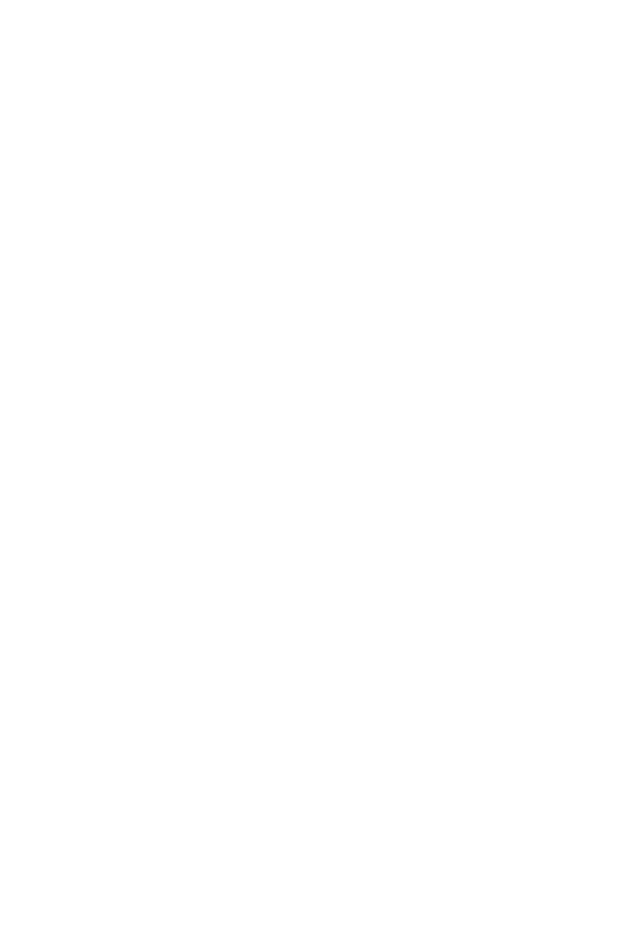
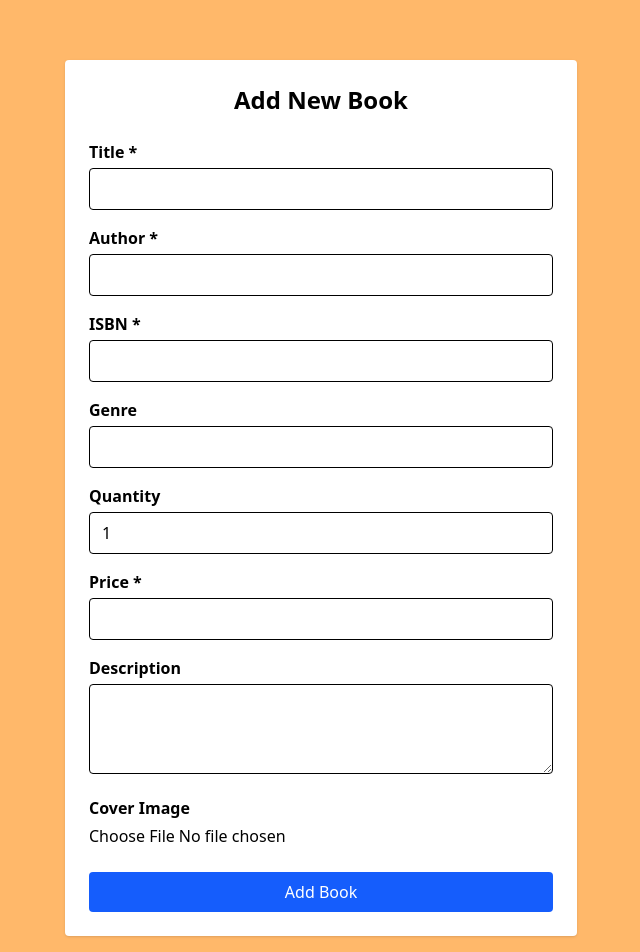
Before and after one commit to codewithkunal40/Library-Management-System, a React (Vite) app in the folder client/: page /add-books in a window 1280 px wide. Before the commit this address had no page. Shown: the top 952 px of the page, without its empty margins (319-959 px from the left). Before the commit the page ends 800 px from the top, so only its background shows below. Built offline with nearby package versions, Linux system fonts and the light colour scheme.

Commit message:
add books api completed

```diff
--- a/client/src/App.jsx
+++ b/client/src/App.jsx
@@ -8,6 +8,7 @@
 import AdminDashboard from "./components/adminDashboard";
 import ForgetPasswordPage from "./components/ForgetPasswordPage";
 import VerifyOtpPage from "./components/VerifyOtpPage";
+import AddBookForm from "./components/AddBooks/AddBookForm";
 
 function App() {
   return (
@@ -21,6 +22,8 @@
         <Route path="/forget-password" element={<ForgetPasswordPage />} />
         <Route path="/verify-otp" element={<VerifyOtpPage />} />
 
+        <Route path="/add-books" element={<AddBookForm />} />
+
         <Route path="/user-dashboard" element={<UserDashboard />} />
         <Route path="/admin-dashboard" element={<AdminDashboard />} />
       </Routes>
--- /dev/null
+++ b/client/src/components/AddBooks/AddBookForm.jsx
@@ -0,0 +1,185 @@
+import React, { useState } from "react";
+import { toast } from "react-toastify";
+import axios from "axios";
+
+const AddBookForm = () => {
+  const [form, setForm] = useState({
+    title: "",
+    author: "",
+    isbn: "",
+    genre: "",
+    quantity: 1,
+    description: "",
+    price: "",
+  });
+  const [coverImage, setCoverImage] = useState(null);
+  const [loading, setLoading] = useState(false);
+  const [message, setMessage] = useState("");
+
+  const handleChange = (e) => {
+    const { name, value } = e.target;
+    setForm((prev) => ({
+      ...prev,
+      [name]: value,
+    }));
+  };
+
+  const handleFileChange = (e) => {
+    setCoverImage(e.target.files[0]);
+  };
+
+  const handleSubmit = async (e) => {
+    e.preventDefault();
+    setLoading(true);
+    setMessage("");
+    try {
+      const formData = new FormData();
+      Object.entries(form).forEach(([key, value]) => {
+        formData.append(key, value);
+      });
+      if (coverImage) {
+        formData.append("coverImage", coverImage);
+      }
+
+      const yourToken = localStorage.getItem("token")
+      const res = await axios.post(
+        "http://localhost:3000/api/books/add-book",
+        formData,
+        {
+          headers: {
+            "Content-Type": "multipart/form-data",
+            'Authorization': `Bearer ${yourToken}` // Uncomment if using JWT
+          },
+          withCredentials: true, // if using cookies for auth
+        }
+      );
+
+      console.log(res)
+      toast.success("Book added successfully!");
+      setForm({
+        title: "",
+        author: "",
+        isbn: "",
+        genre: "",
+        quantity: 1,
+        description: "",
+        price: "",
+      });
+      setCoverImage(null);
+    } catch (err) {
+      toast.error(
+        err.response?.data?.message || "Failed to add book. Please try again."
+      );
+    } finally {
+      setLoading(false);
+    }
+  };
+
+  return (
+    <div className="bg-orange-300 p-5">
+    <div className="max-w-lg mx-auto mt-10 p-6 bg-white rounded shadow">
+      <h2 className="text-2xl font-bold mb-6 text-center">Add New Book</h2>
+      {message && (
+        <div className="mb-4 text-center text-red-600">{message}</div>
+      )}
+      <form onSubmit={handleSubmit} encType="multipart/form-data">
+        <div className="mb-4">
+          <label className="block mb-1 font-semibold">Title *</label>
+          <input
+            type="text"
+            name="title"
+            value={form.title}
+            onChange={handleChange}
+            required
+            className="w-full border px-3 py-2 rounded focus:outline-none focus:ring"
+          />
+        </div>
+        <div className="mb-4">
+          <label className="block mb-1 font-semibold">Author *</label>
+          <input
+            type="text"
+            name="author"
+            value={form.author}
+            onChange={handleChange}
+            required
+            className="w-full border px-3 py-2 rounded focus:outline-none focus:ring"
+          />
+        </div>
+        <div className="mb-4">
+          <label className="block mb-1 font-semibold">ISBN *</label>
+          <input
+            type="text"
+            name="isbn"
+            value={form.isbn}
+            onChange={handleChange}
+            required
+            className="w-full border px-3 py-2 rounded focus:outline-none focus:ring"
+          />
+        </div>
+        <div className="mb-4">
+          <label className="block mb-1 font-semibold">Genre</label>
+          <input
+            type="text"
+            name="genre"
+            value={form.genre}
+            onChange={handleChange}
+            className="w-full border px-3 py-2 rounded focus:outline-none focus:ring"
+          />
+        </div>
+        <div className="mb-4">
+          <label className="block mb-1 font-semibold">Quantity</label>
+          <input
+            type="number"
+            name="quantity"
+            min="1"
+            value={form.quantity}
+            onChange={handleChange}
+            className="w-full border px-3 py-2 rounded focus:outline-none focus:ring"
+          />
+        </div>
+        <div className="mb-4">
+          <label className="block mb-1 font-semibold">Price *</label>
+          <input
+            type="number"
+            name="price"
+            min="0"
+            value={form.price}
+            onChange={handleChange}
+            required
+            className="w-full border px-3 py-2 rounded focus:outline-none focus:ring"
+          />
+        </div>
+        <div className="mb-4">
+          <label className="block mb-1 font-semibold">Description</label>
+          <textarea
+            name="description"
+            value={form.description}
+            onChange={handleChange}
+            rows={3}
+            className="w-full border px-3 py-2 rounded focus:outline-none focus:ring"
+          ></textarea>
+        </div>
+        <div className="mb-6">
+          <label className="block mb-1 font-semibold">Cover Image</label>
+          <input
+            type="file"
+            name="coverImage"
+            accept="image/*"
+            onChange={handleFileChange}
+            className="w-full"
+          />
+        </div>
+        <button
+          type="submit"
+          disabled={loading}
+          className="w-full bg-blue-600 text-white py-2 rounded hover:bg-blue-700 transition"
+        >
+          {loading ? "Adding..." : "Add Book"}
+        </button>
+      </form>
+    </div>
+    </div>
+  );
+};
+
+export default AddBookForm;
--- a/client/src/components/LoginPage.jsx
+++ b/client/src/components/LoginPage.jsx
@@ -43,7 +43,8 @@
             const data = await res.json();
 
             if (data.token && data.user) {
-                localStorage.setItem("user", JSON.stringify(data.user)); // ✅ store user in localStorage
+                localStorage.setItem("user", JSON.stringify(data.user)); // store user in localStorage
+                localStorage.setItem("token", data?.token); // store token in localStorage
 
                 if (data.user.role === "admin") {
                     navigate("/admin-dashboard");
@@ -124,7 +125,7 @@
                 </button>
             </div>
         </div>
-    );
-};
+    )
+}
 
 export default LoginPage;
--- a/client/src/components/adminDashboard.jsx
+++ b/client/src/components/adminDashboard.jsx
@@ -1,5 +1,6 @@
 import React, { useEffect, useState } from "react";
 import { useNavigate } from "react-router-dom";
+import { Link } from "react-router-dom";
 
 const AdminDashboard = () => {
   const [admin, setAdmin] = useState(null);
@@ -43,12 +44,9 @@
           <nav>
             <ul>
               <li className="mb-2">
-                <a
-                  href="/add-book"
-                  className="block px-4 py-2 bg-gray-700 rounded hover:bg-gray-600"
-                >
-                  Add Book
-                </a>
+                <Link to='/add-books' className="block px-4 py-2 bg-gray-700 rounded hover:bg-gray-600">
+                  Add Books
+                </Link>
               </li>
             </ul>
           </nav>
```
Also changed, not shown: 8 other files (tests, documents, lock files or other folders).
